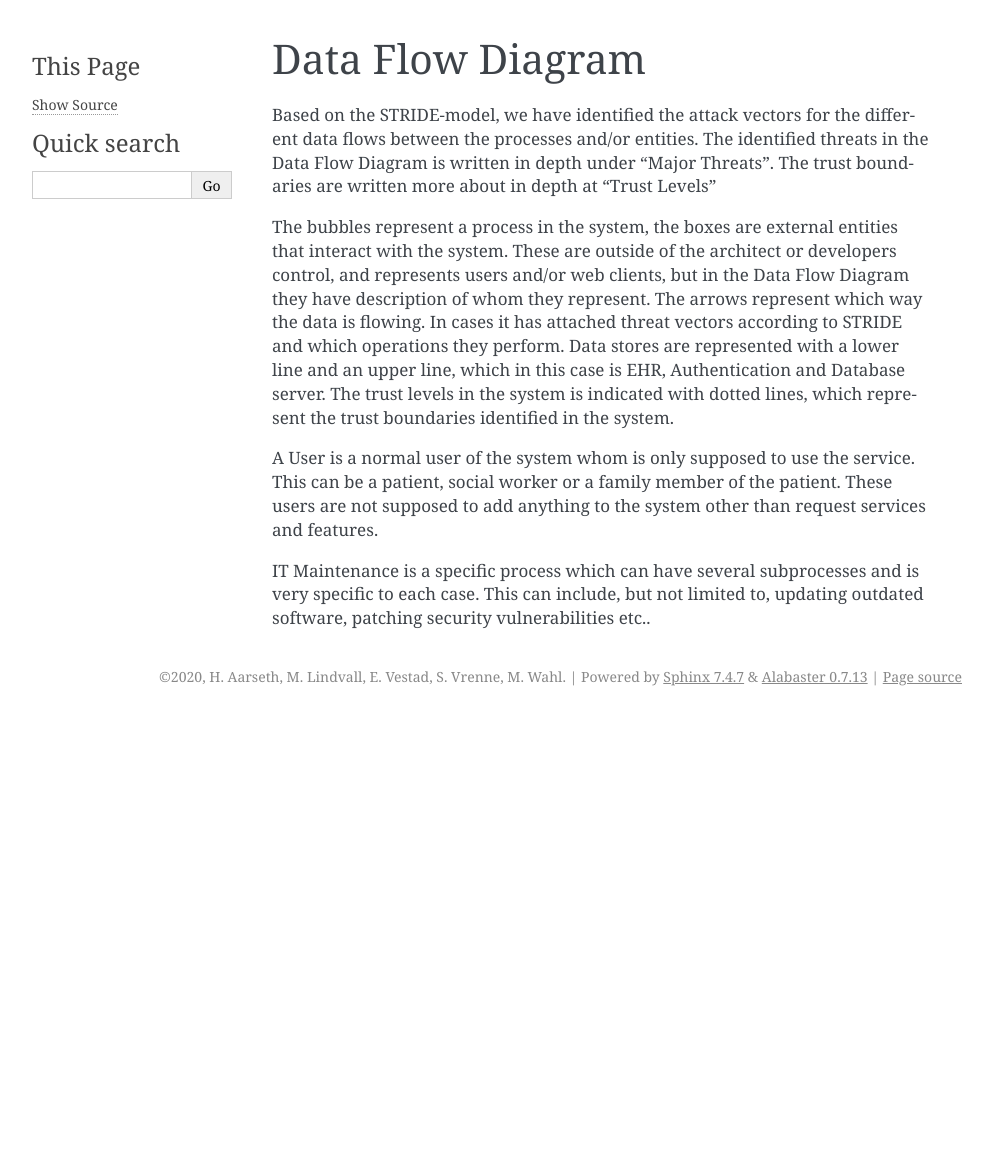
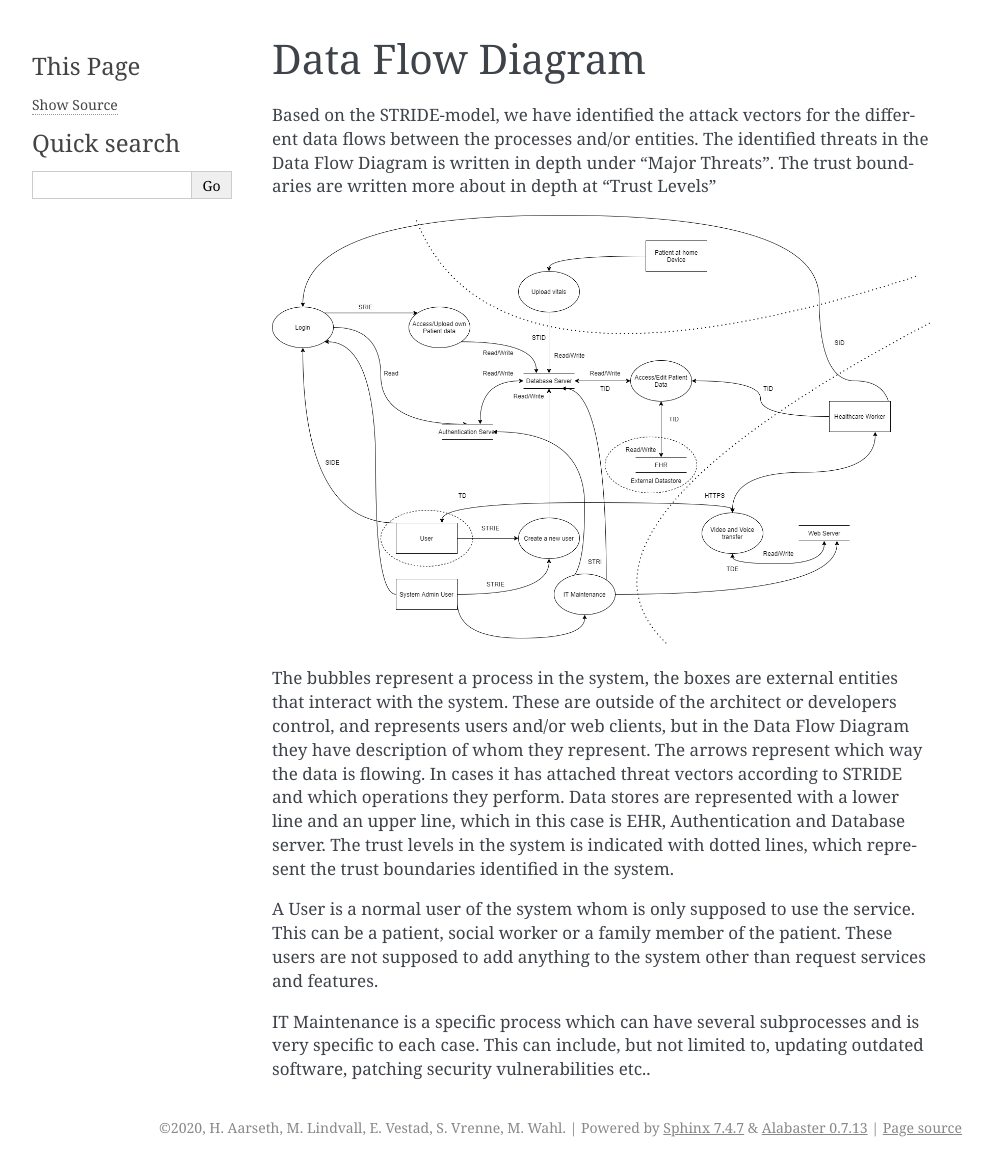
Before and after one commit to SteinarVrenne/school_imt3501, a Sphinx documentation site: the page built from task2/source/pages/01_Data_Flow_Diagram.rst, in a window 1280 px wide. Shown: the whole page, without its empty margins (148-1141 px from the left). Built offline with Sphinx 7.4.7, drawn with Linux system fonts in a browser that asks for light colours; before the commit the page ends 900 px from its top, so only the background shows below that.

Commit message:
Added the DFD to the document, removed unecessary things from DFD

```diff
--- a/task2/source/pages/01_Data_Flow_Diagram.rst
+++ b/task2/source/pages/01_Data_Flow_Diagram.rst
@@ -2,6 +2,8 @@ Data Flow Diagram
 -----------------
 
 Based on the STRIDE-model, we have identified the attack vectors for the different data flows between the processes and/or entities. The identified threats in the Data Flow Diagram is written in depth under "Major Threats". The trust boundaries are written more about in depth at "Trust Levels"
+
+.. image:: ./01_Data_Flow_Diagram.drawio.png
 
 The bubbles represent a process in the system, the boxes are external entities that interact with the system. These are outside of the architect or developers control, and represents users and/or web clients, but in the Data Flow Diagram they have description of whom they represent. The arrows represent which way the data is flowing. In cases it has attached threat vectors according to STRIDE and which operations they perform. Data stores are represented with a lower line and an upper line, which in this case is EHR, Authentication and Database server. The trust levels in the system is indicated with dotted lines, which represent the trust boundaries identified in the system.
 
```
Also changed, not shown: task2/source/pages/01_Data_Flow_Diagram.drawio.png.
